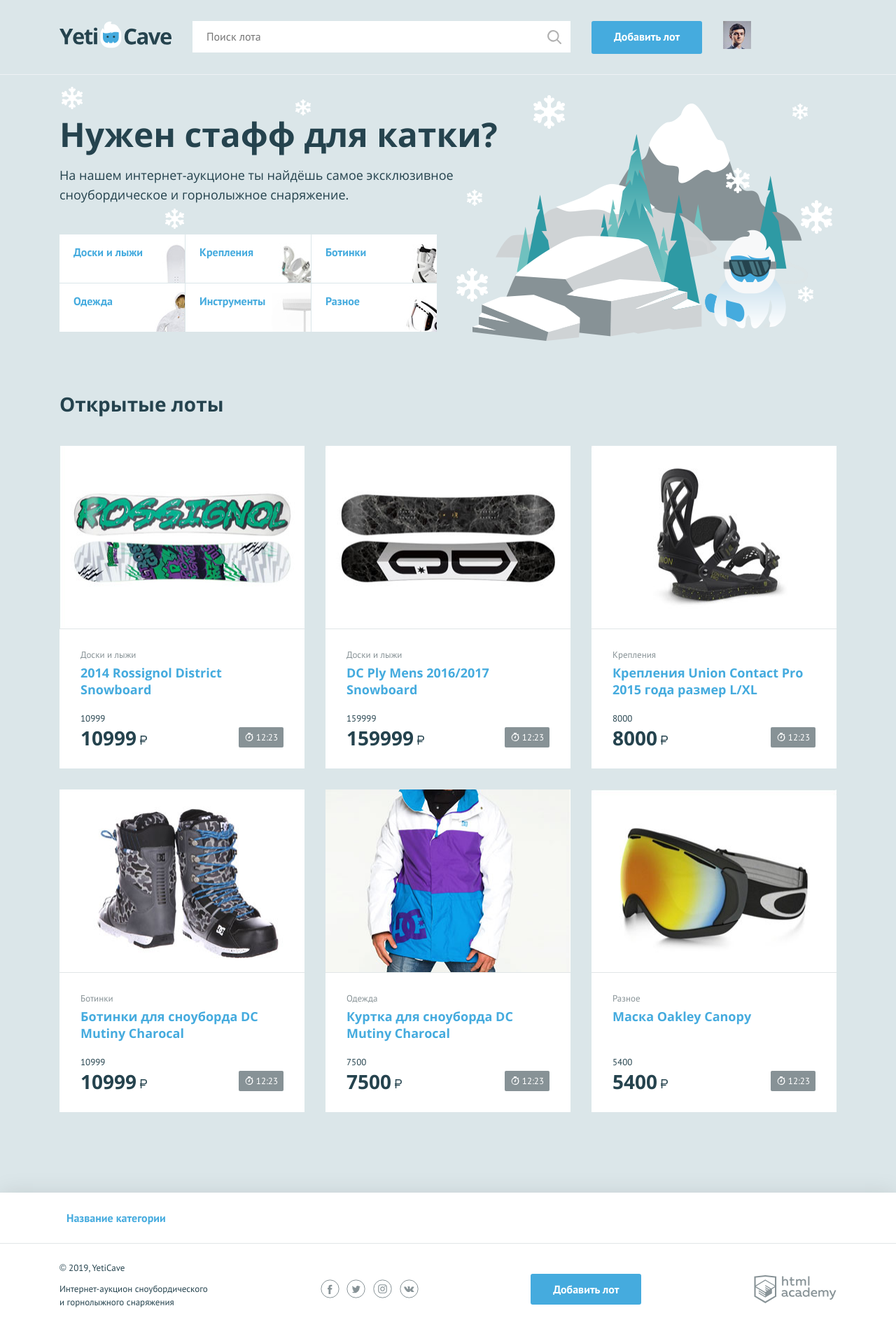
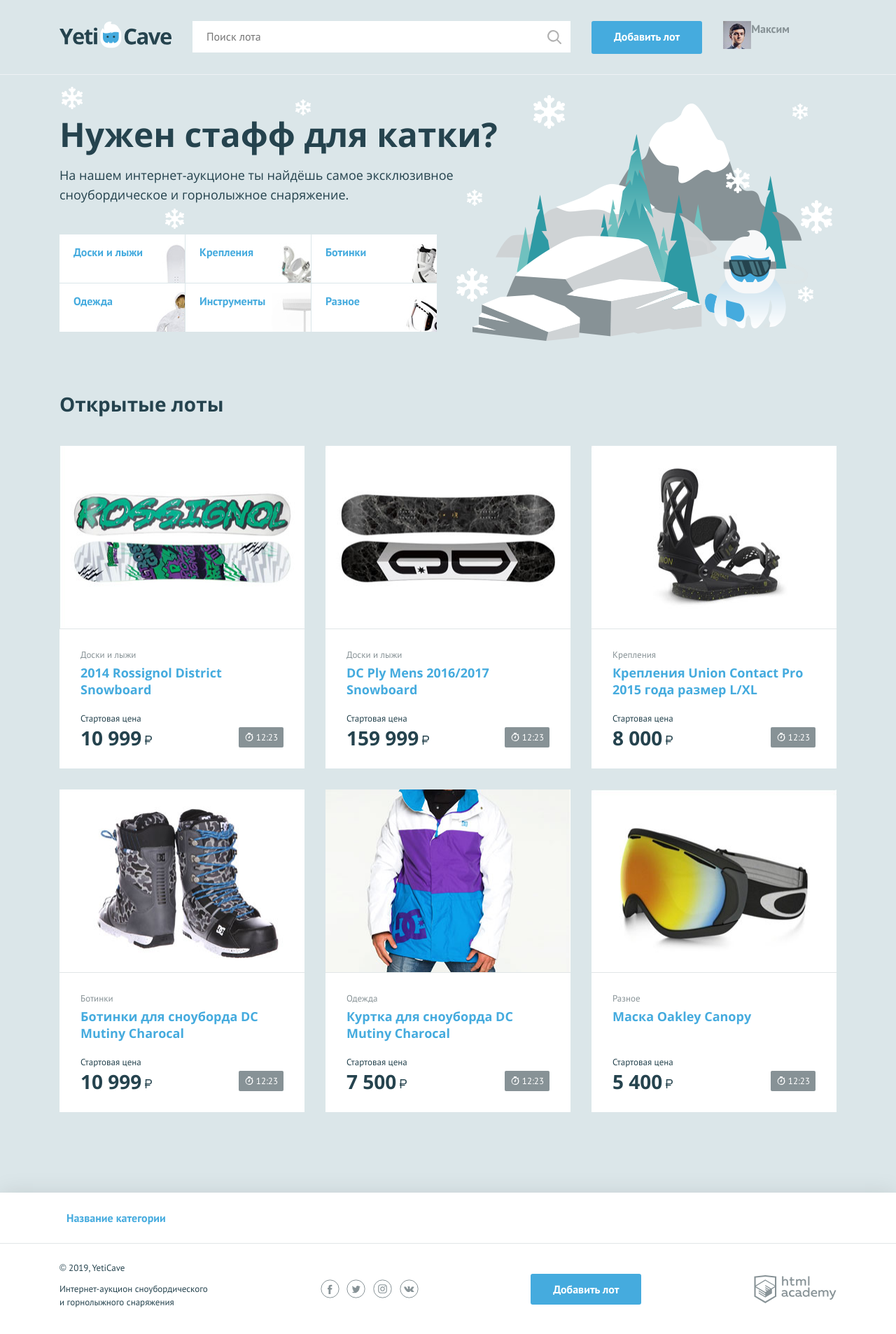
Before and after one commit to Narutka/yeticave_maslennikov, a PHP site: page / in a window 1280 px wide. Shown: the whole page at 70% size. Run offline with PHP 8.4, Linux system fonts and the light colour scheme.

Commit message:
third commit

```diff
--- a/index.php
+++ b/index.php
@@ -1,7 +1,7 @@
 <?php
 $is_auth = rand(0, 1);
 
-$user_name = ''; // укажите здесь ваше имя
+$user_name = 'Максим'; // укажите здесь ваше имя
 
 $categories = array("boards" => "Доски и лыжи",
                     "attachment" => "Крепления",
@@ -16,6 +16,17 @@ $lots = array(array("name" => "2014 Rossignol District Snowboard", "category" =>
               array("name" => "Ботинки для сноуборда DC Mutiny Charocal", "category" => "Ботинки", "cost" => 10999, "src" => "img/lot-4.jpg"),
               array("name" => "Куртка для сноуборда DC Mutiny Charocal", "category" => "Одежда", "cost" => 7500, "src" => "img/lot-5.jpg"),
               array("name" => "Маска Oakley Canopy", "category" => "Разное", "cost" => 5400, "src" => "img/lot-6.jpg"));
+
+function format_number($number){
+    $number = ceil($number);
+    if($number < 1000){
+        return $number;
+    }
+    else{
+        $number = number_format($number, 0, ' ', ' ');
+        return $number . "<b class='rub'>р</b>";
+    }
+}
 ?>
 <!DOCTYPE html>
 <html lang="ru">
@@ -48,7 +59,7 @@ $lots = array(array("name" => "2014 Rossignol District Snowboard", "category" =>
                 <img src="img/user.jpg" width="40" height="40" alt="Пользователь">
             </div>
             <div class="user-menu__logged">
-                <p></p>
+                <p><?=$user_name?></p>
             </div>
         <?php else: ?>
             <ul class="user-menu__list">
@@ -93,8 +104,8 @@ $lots = array(array("name" => "2014 Rossignol District Snowboard", "category" =>
                     <h3 class="lot__title"><a class="text-link" href="pages/lot.html"><?=$lot["name"]?></a></h3>
                     <div class="lot__state">
                         <div class="lot__rate">
-                            <span class="lot__amount"><?=$lot["cost"]?></span>
-                            <span class="lot__cost"><?=$lot["cost"]?><b class="rub">р</b></span>
+                            <span class="lot__amount">Стартовая цена</span>
+                            <span class="lot__cost"><?=format_number($lot["cost"])?></span>
                         </div>
                         <div class="lot__timer timer">
                             12:23
```
